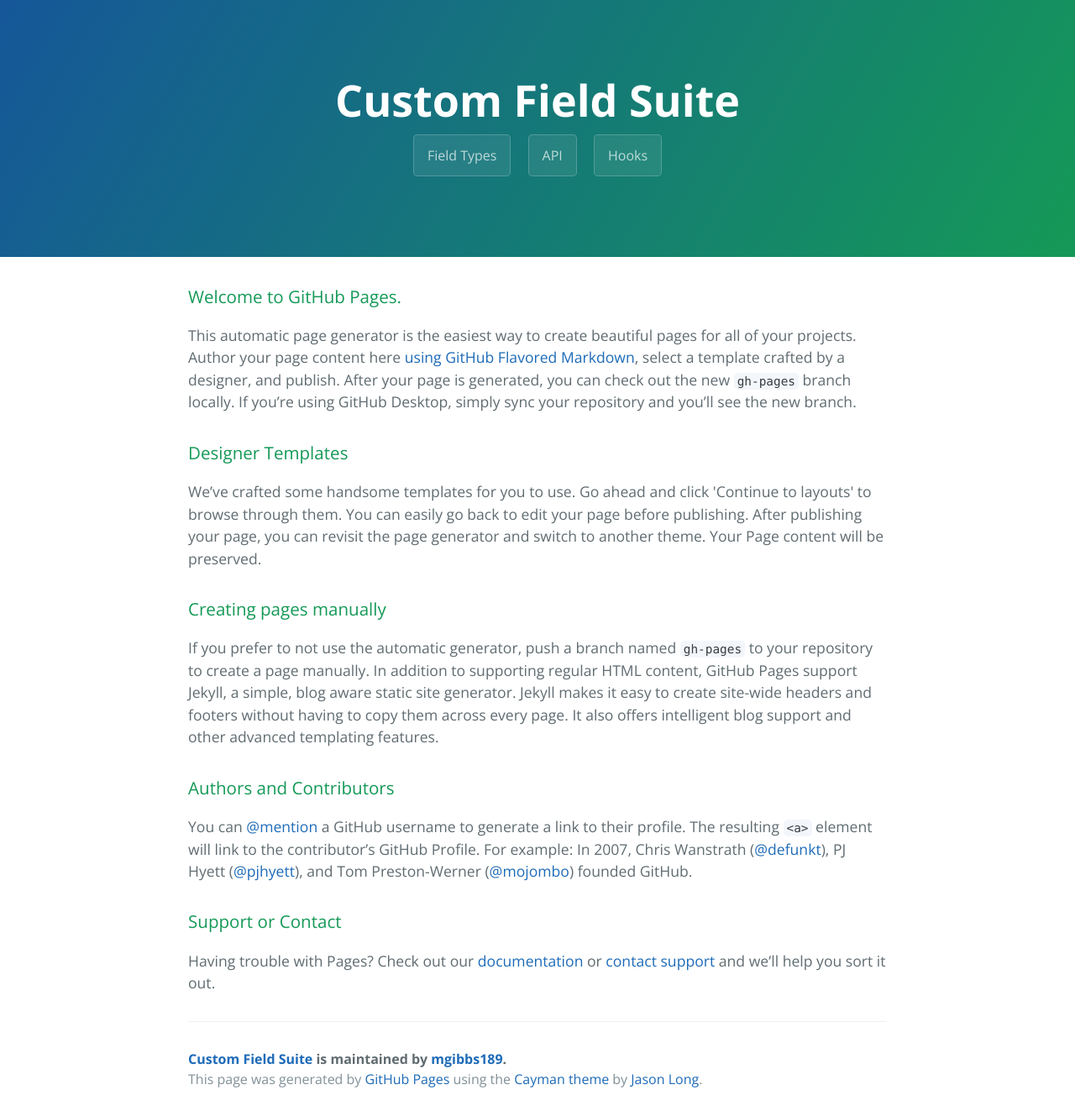
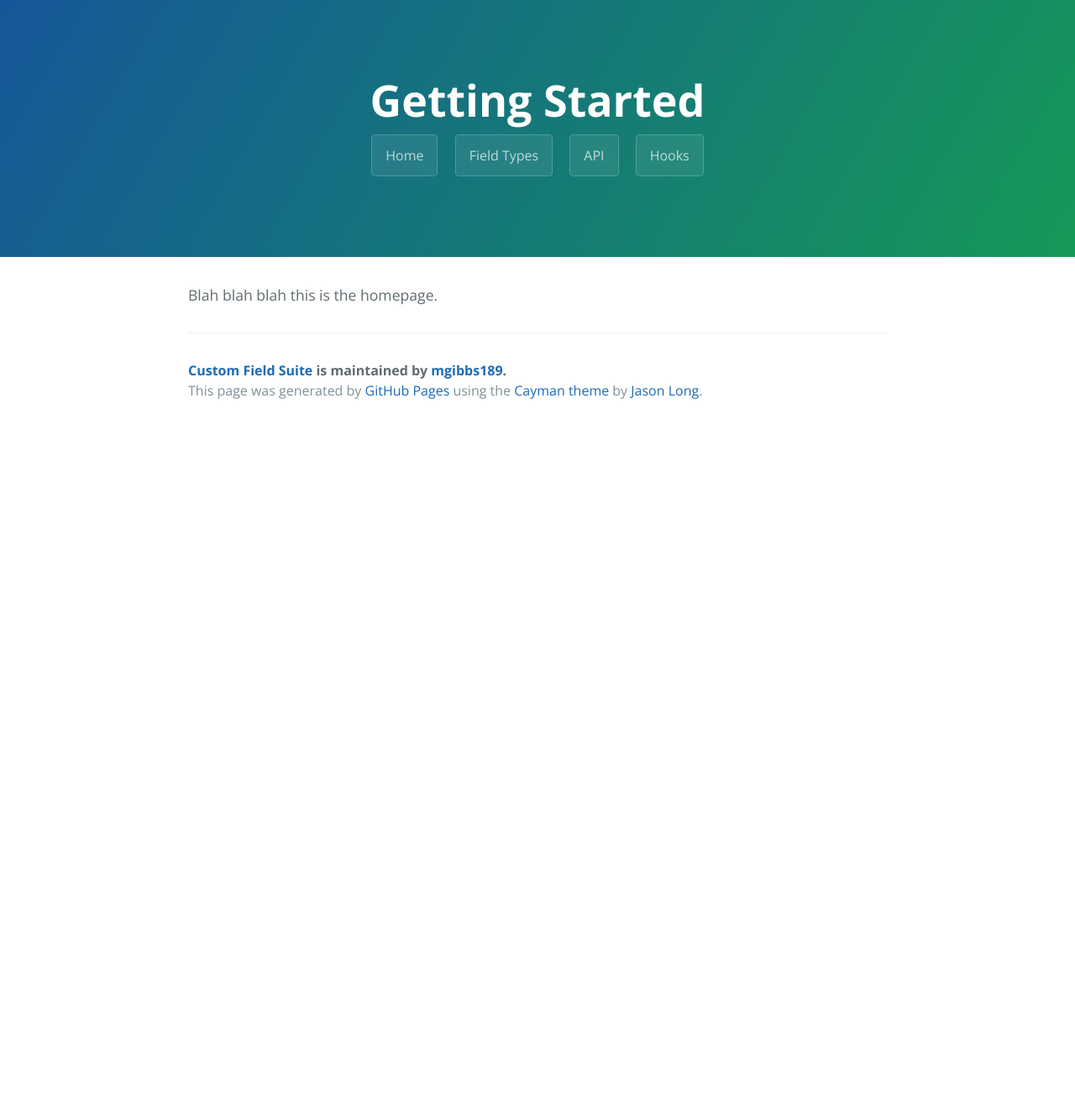
Before and after one commit to mgibbs189/custom-field-suite, a Jekyll site: the page built from index.html, in a window 1280 px wide. Shown: the whole page at 84% size. Built offline with Jekyll 4.4.1, drawn with Linux system fonts in a browser that asks for light colours; after the commit the page ends 900 px from its top, so only the background shows below that.

Commit message:
Update index.html

```diff
--- a/index.html
+++ b/index.html
@@ -1,56 +1,6 @@
-<!DOCTYPE html>
-<html lang="en-us">
-  <head>
-    <meta charset="UTF-8">
-    <title>Custom Field Suite - Docs</title>
-    <meta name="viewport" content="width=device-width, initial-scale=1">
-    <link rel="stylesheet" type="text/css" href="stylesheets/normalize.css" media="screen">
-    <link href='https://fonts.googleapis.com/css?family=Open+Sans:400,700' rel='stylesheet' type='text/css'>
-    <link rel="stylesheet" type="text/css" href="stylesheets/stylesheet.css" media="screen">
-    <link rel="stylesheet" type="text/css" href="stylesheets/github-light.css" media="screen">
-  </head>
-  <body>
-    <section class="page-header">
-      <h1 class="project-name">Custom Field Suite</h1>
-      <a href="/field-types.html" class="btn">Field Types</a>
-      <a href="/api.html" class="btn">API</a>
-      <a href="/hooks.html" class="btn">Hooks</a>
-    </section>
+---
+layout: default
+title: Getting Started
+---
 
-    <section class="main-content">
-      <h3>
-<a id="welcome-to-github-pages" class="anchor" href="#welcome-to-github-pages" aria-hidden="true"><span class="octicon octicon-link"></span></a>Welcome to GitHub Pages.</h3>
-
-<p>This automatic page generator is the easiest way to create beautiful pages for all of your projects. Author your page content here <a href="https://guides.github.com/features/mastering-markdown/">using GitHub Flavored Markdown</a>, select a template crafted by a designer, and publish. After your page is generated, you can check out the new <code>gh-pages</code> branch locally. If you’re using GitHub Desktop, simply sync your repository and you’ll see the new branch.</p>
-
-<h3>
-<a id="designer-templates" class="anchor" href="#designer-templates" aria-hidden="true"><span class="octicon octicon-link"></span></a>Designer Templates</h3>
-
-<p>We’ve crafted some handsome templates for you to use. Go ahead and click 'Continue to layouts' to browse through them. You can easily go back to edit your page before publishing. After publishing your page, you can revisit the page generator and switch to another theme. Your Page content will be preserved.</p>
-
-<h3>
-<a id="creating-pages-manually" class="anchor" href="#creating-pages-manually" aria-hidden="true"><span class="octicon octicon-link"></span></a>Creating pages manually</h3>
-
-<p>If you prefer to not use the automatic generator, push a branch named <code>gh-pages</code> to your repository to create a page manually. In addition to supporting regular HTML content, GitHub Pages support Jekyll, a simple, blog aware static site generator. Jekyll makes it easy to create site-wide headers and footers without having to copy them across every page. It also offers intelligent blog support and other advanced templating features.</p>
-
-<h3>
-<a id="authors-and-contributors" class="anchor" href="#authors-and-contributors" aria-hidden="true"><span class="octicon octicon-link"></span></a>Authors and Contributors</h3>
-
-<p>You can <a href="https://github.com/blog/821" class="user-mention">@mention</a> a GitHub username to generate a link to their profile. The resulting <code>&lt;a&gt;</code> element will link to the contributor’s GitHub Profile. For example: In 2007, Chris Wanstrath (<a href="https://github.com/defunkt" class="user-mention">@defunkt</a>), PJ Hyett (<a href="https://github.com/pjhyett" class="user-mention">@pjhyett</a>), and Tom Preston-Werner (<a href="https://github.com/mojombo" class="user-mention">@mojombo</a>) founded GitHub.</p>
-
-<h3>
-<a id="support-or-contact" class="anchor" href="#support-or-contact" aria-hidden="true"><span class="octicon octicon-link"></span></a>Support or Contact</h3>
-
-<p>Having trouble with Pages? Check out our <a href="https://help.github.com/pages">documentation</a> or <a href="https://github.com/contact">contact support</a> and we’ll help you sort it out.</p>
-
-      <footer class="site-footer">
-        <span class="site-footer-owner"><a href="https://github.com/mgibbs189/custom-field-suite">Custom Field Suite</a> is maintained by <a href="https://github.com/mgibbs189">mgibbs189</a>.</span>
-
-        <span class="site-footer-credits">This page was generated by <a href="https://pages.github.com">GitHub Pages</a> using the <a href="https://github.com/jasonlong/cayman-theme">Cayman theme</a> by <a href="https://twitter.com/jasonlong">Jason Long</a>.</span>
-      </footer>
-
-    </section>
-
-
-  </body>
-</html>
+Blah blah blah this is the homepage.
```
